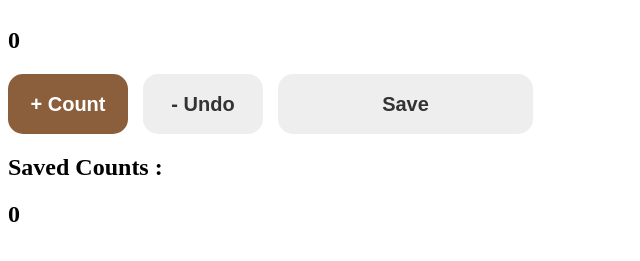
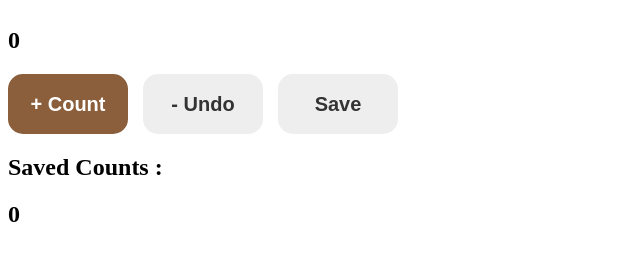
Before and after one commit to shweyeephyoaung304-lab/PRAYER-BEADS-COUNTER, a plain HTML site: page index.html in a window 1280 px wide. Shown: the part 61-322 px from the top of the page, without its empty margins (0-640 px from the left). Drawn offline with Linux system fonts and the light colour scheme.

Commit message:
Update style.css

```diff
--- a/style.css
+++ b/style.css
@@ -42,7 +42,7 @@ h1{
 /* Colors */
 .plus  { background: #8B5E3C; color: white }
 .minus { background: #eee; color: #333 }
-.save  {  background: #eee; color: #333; width: 255px ; font-size:20px}
+.save  {  background: #eee; color: #333;}
 .start { background: yellow;}
 
 .btn:hover  { opacity: 0.85; }
```
